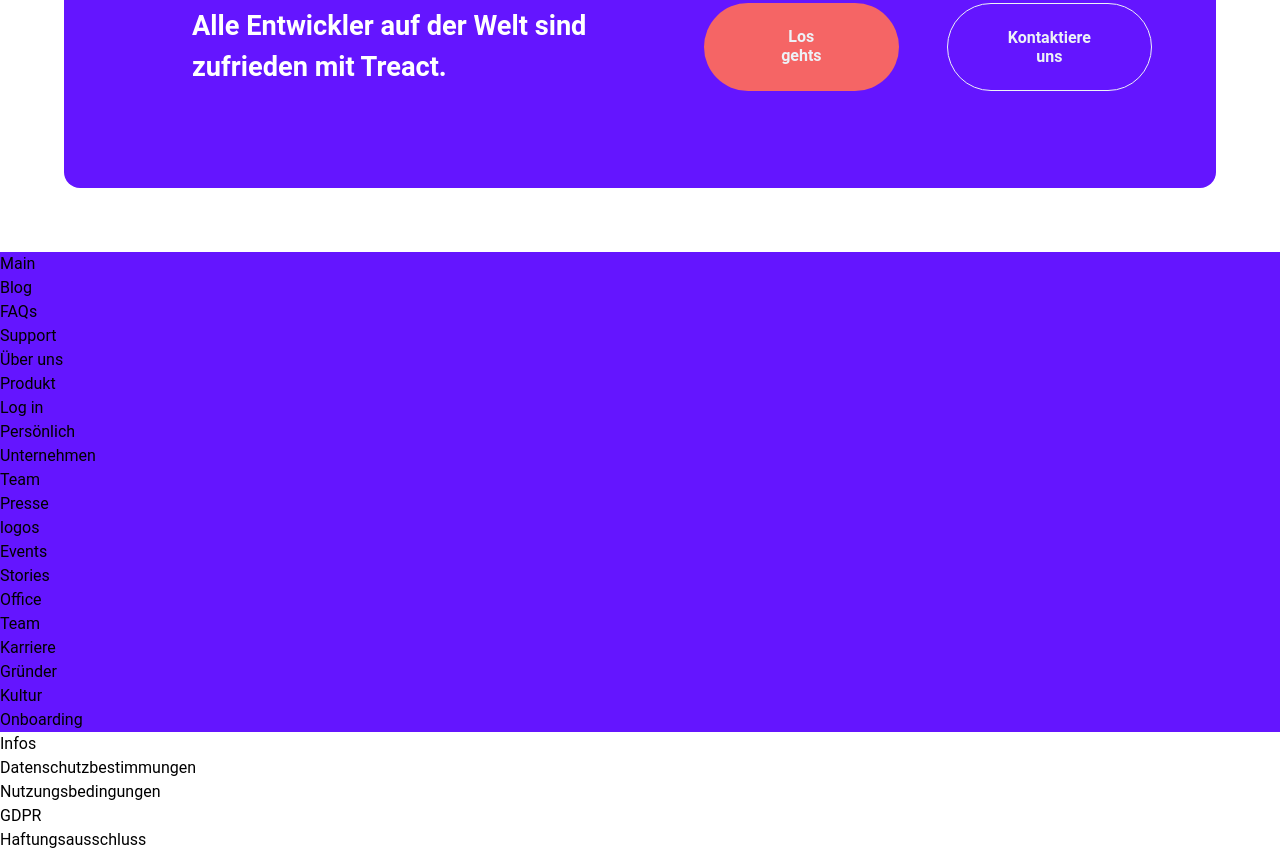
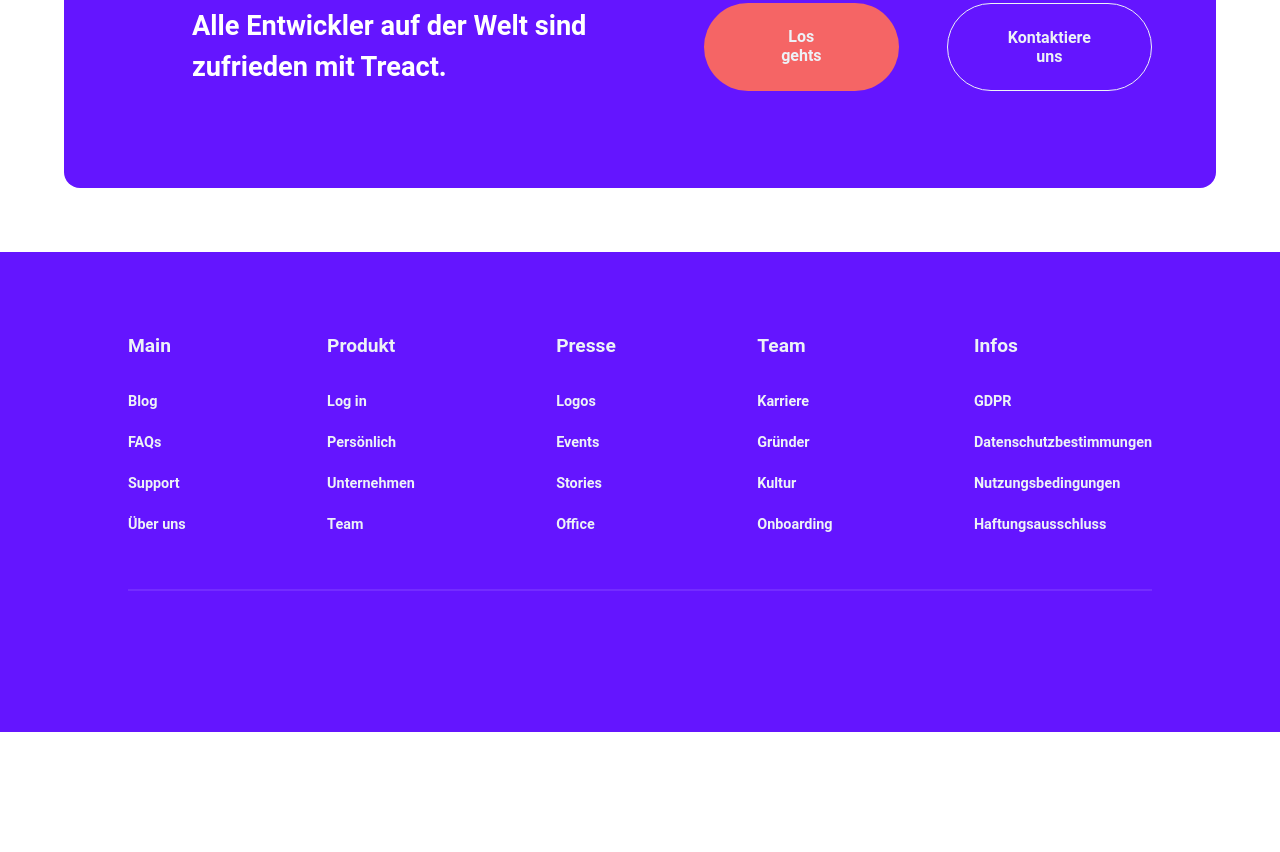
Before and after one commit to HolliZAP/treact, a plain HTML site: page index.html in a window 1280 px wide. Shown: the part 6361-7213 px from the top of the page. After the commit the page ends 7093 px from the top, so only its background shows below. Drawn offline with Linux system fonts and the light colour scheme; files whose address does not match are found by name.

Commit message:
footer links und divider gemacht

```diff
--- a/index.html
+++ b/index.html
@@ -519,51 +519,56 @@
       </section>
     </main>
     <footer>
+          <div class="footer__background">
         <div class="footer__wrapper">
 
           <div class="footer__links">
-              <p class="footer__header">Main</p>
-              <p class="link">Blog</p>
-              <p class="link">FAQs</p>
-              <p class="link">Support</p>
-              <p class="link">Über uns</p>
+            <P class="footer__header">Main</P>
+            <a href="" class="link">Blog</a>
+            <a href="" class="link">FAQs</a>
+            <a href="" class="link">Support</a>
+            <a href="" class="link">Über uns</a>
           </div>
           <div class="footer__links">
             <p class="footer__header">Produkt</p>
             <div class="links__wrapper">
-                <p class="link">Log in</p>
-                <p class="link">Persönlich</p>
-                <p class="link">Unternehmen</p>
-                <p class="link">Team</p>
+              <a href="" class="link">Log in</a>
+              <a href="" class="link">Persönlich</a>
+              <a href="" class="link">Unternehmen</a>
+              <a href="" class="link">Team</a>
             </div>
           </div>
           <div class="footer__links">
             <p class="footer__header">Presse</p>
             <div class="links__wrapper">
-                <p class="link">logos</p>
-                <p class="link">Events</p>
-                <p class="link">Stories</p>
-                <p class="link">Office</p>
+              <a href="" class="link">Logos</a>
+              <a href="" class="link">Events</a>
+              <a href="" class="link">Stories</a>
+              <a href="" class="link">Office</a>
             </div>
           </div>
           <div class="footer__links">
             <p class="footer__header">Team</p>
             <div class="links__wrapper">
-                <p class="link">Karriere</p>
-                <p class="link">Gründer</p>
-                <p class="link">Kultur</p>
-                <p class="link">Onboarding</p>
+              <a href="" class="link">Karriere</a>
+              <a href="" class="link">Gründer</a>
+              <a href="" class="link">Kultur</a>
+              <a href="" class="link">Onboarding</a>
             </div>
           </div>
           <div class="footer__links">
             <p class="footer__header">Infos</p>
             <div class="links__wrapper">
-                <p class="link">Datenschutzbestimmungen</p>
-                <p class="link">Nutzungsbedingungen</p>
-                <p class="link">GDPR</p>
-                <p class="link">Haftungsausschluss</p>
+              <a href="" class="link">GDPR</a>
+              <a href="" class="link">Datenschutzbestimmungen</a>
+              <a href="" class="link">Nutzungsbedingungen</a>
+              <a href="" class="link">Haftungsausschluss</a>
             </div>
           </div>
+        </div>
+        <div class="footer__divider"></div>
+
+
           </div>
     </footer>
   </body>
--- a/styles.css
+++ b/styles.css
@@ -879,7 +879,41 @@ footer
 
 */
 
-.footer__wrapper{
+.footer__background{
   background-color: #6415ff;
   height: 30rem;
 }
+
+.footer__wrapper{
+  display: flex;
+  justify-content: space-between;
+  align-items: center;
+  margin: 0rem 8rem;
+}
+
+
+.footer__header{
+  font-size: 1.2rem;
+  font-weight: bold;
+  color: #EDF2F7;
+  margin: 5rem 0rem 2rem 0rem;
+}
+
+
+.link{
+  font-size: 0.9rem;
+  font-weight: bold;
+  color: #EDF2F7;
+  margin-bottom: 1.5rem;
+  display: block;
+}
+
+.link:hover{
+  text-decoration: underline 2px
+}
+
+.footer__divider{
+  height: 2px;
+  margin: 2rem 8rem;
+  background-color: rgb(116 44 255);
+}
```
Lines whose indentation alone changed are shown as unchanged.
